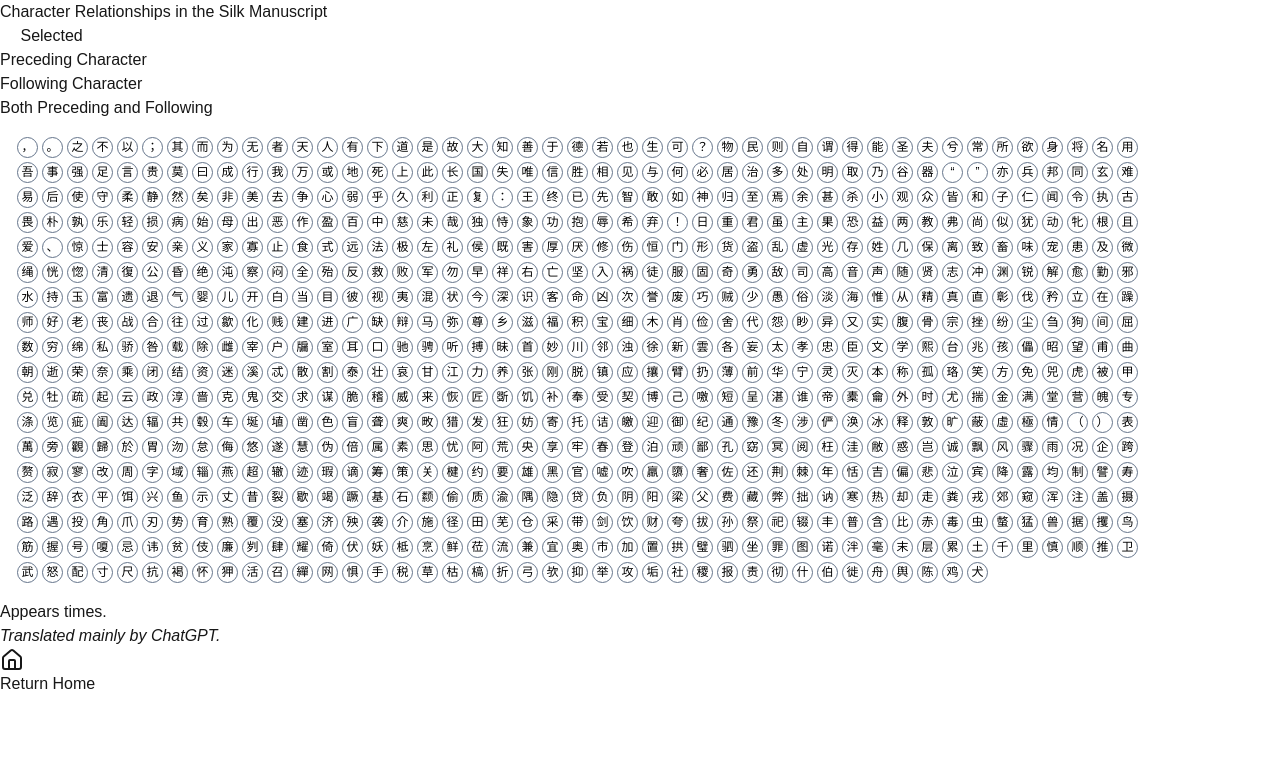
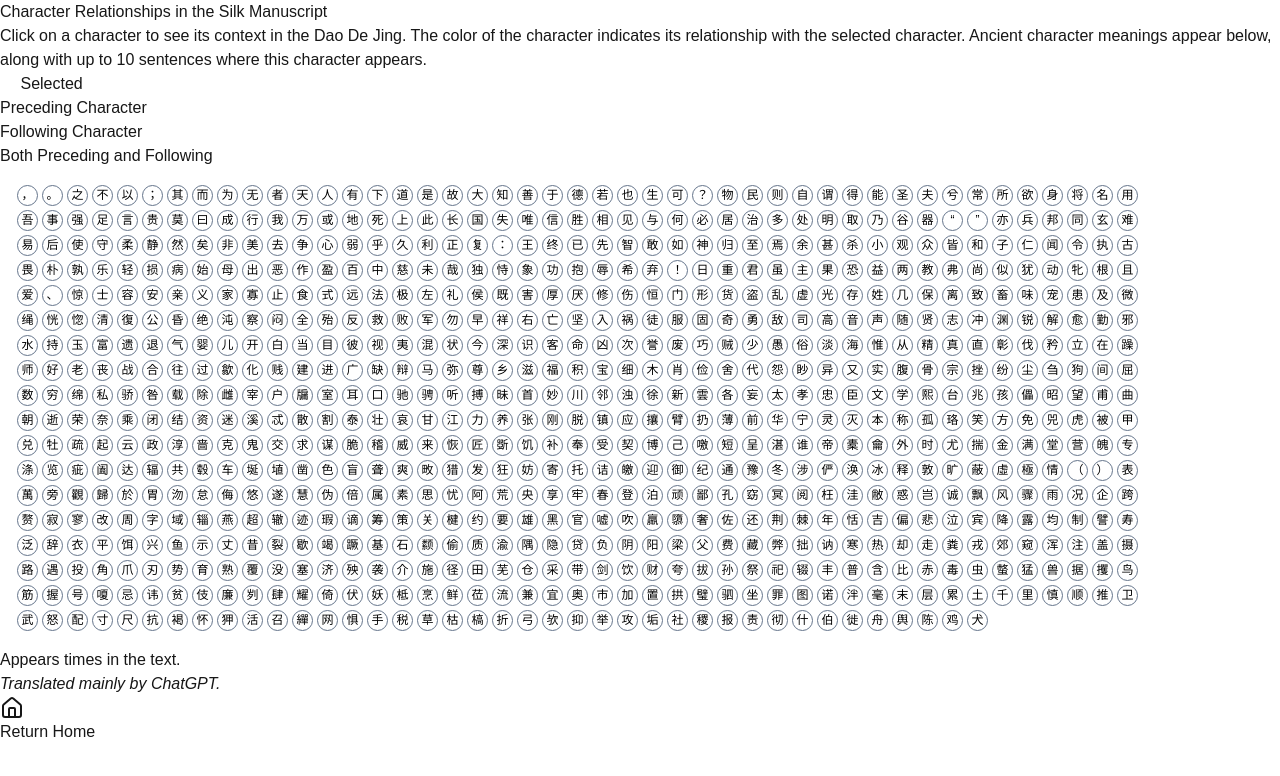
Before and after one commit to AlexFiliakov/dao-study, a Next.js app: page /ddj_grid in a window 1280 px wide. Shown: the top 776 px of the page. Built offline with nearby package versions, Linux system fonts and the light colour scheme.

Commit message:
Improved Grid UI

```diff
--- a/src/components/CharacterGrid.tsx
+++ b/src/components/CharacterGrid.tsx
@@ -277,6 +277,11 @@ export default function CharacterGrid() {
   return (
     <div className="relative w-full h-full flex flex-col justify-center items-center">
       <div className="mb-4 p-6 rounded-lg shadow-lg gap-4 bg-white">
+        <p>
+          Click on a character to see its context in the Dao De Jing. The color of the character indicates its relationship with the selected character. Ancient character meanings appear below, along with up to 10 sentences where this character appears.
+        </p>
+      </div>
+      <div className="mb-4 p-6 rounded-lg shadow-lg gap-4 bg-white">
         <div className="flex items-center gap-4">
           <div className="flex items-center gap-2">
             <span className="text-sm text-green-600">{selectedChar == null ? '　' : selectedChar.char} Selected</span>
@@ -403,10 +408,10 @@ export default function CharacterGrid() {
       </svg>
       <div className={`bg-white mt-4 p-6 rounded-lg shadow-md ${selectedChar ? 'visible' : 'hidden'}`}>
         <div className="flex flex-col items-center gap-4">
-          <h2 className="text-7xl text-gray-600">{selectedChar?.char}</h2>
+          <h2 className="text-7xl text-green-800">{selectedChar?.char}</h2>
           <div className="flex items-center">
             <span className="text-sm text-gray-600">
-              Appears {selectedChar?.positions.length} times.
+              Appears {selectedChar?.positions.length} times in the text.
             </span>
           </div>
           <div className="flex items-center">
```
